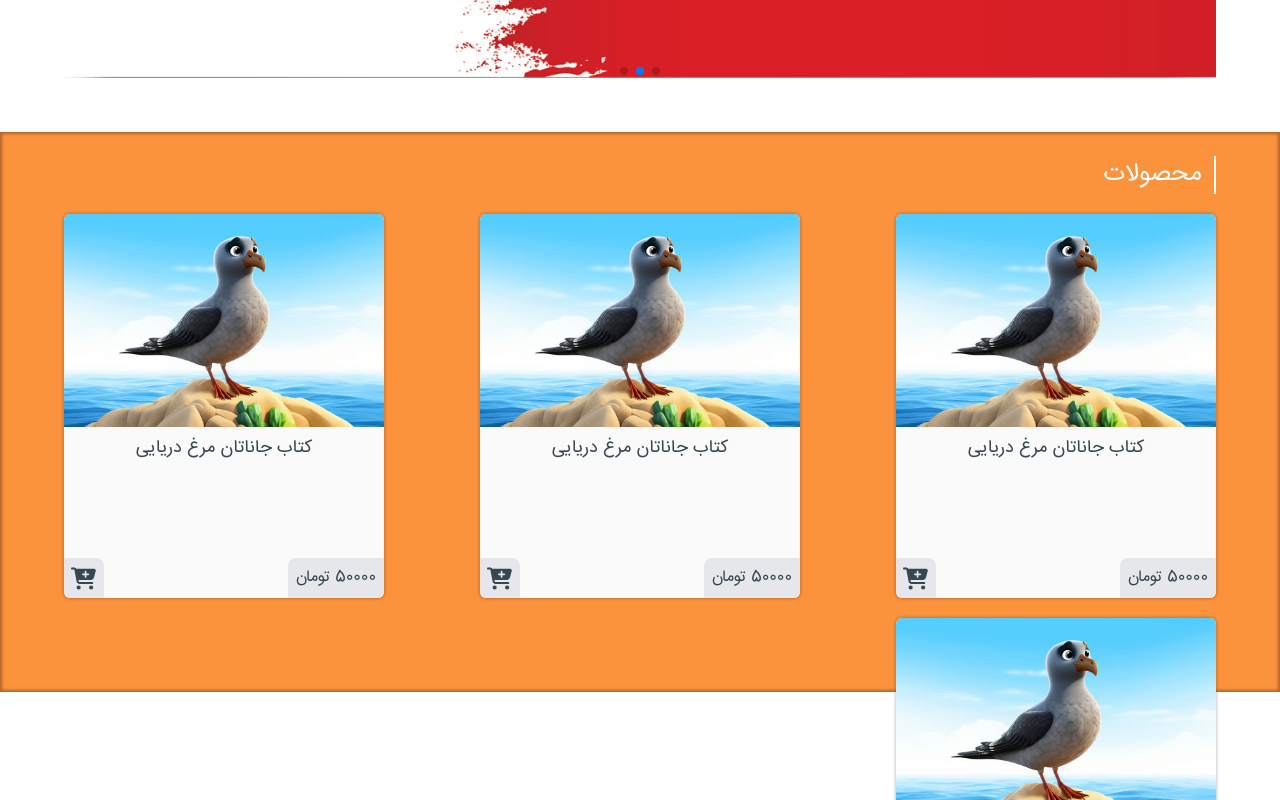
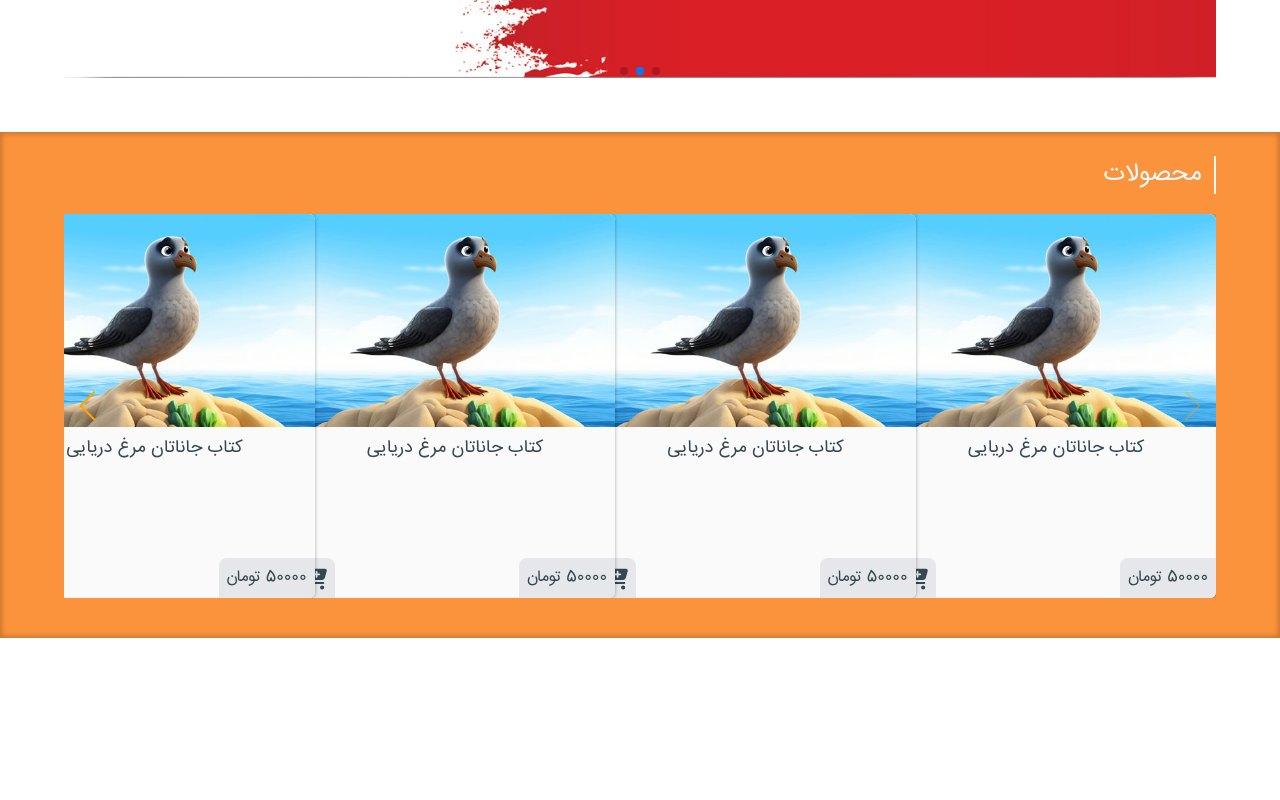
Before and after one commit to jsaraj/File-Store-Website, a Next.js app: page / in a window 1280 px wide. Shown: the part 440-1240 px from the top of the page. After the commit the page ends 1118 px from the top, so only its background shows below. Built offline with nearby package versions, Linux system fonts and the light colour scheme.

Commit message:
create product carousel with swiperjs

```diff
--- a/components/slider/ProductBox.jsx
+++ b/components/slider/ProductBox.jsx
@@ -1,10 +1,11 @@
 import Image from "next/image";
+import Link from "next/link";
 import { FaCartPlus } from "react-icons/fa6";
-
 
 const ProductBox = () => {
     return (
-        <div className=" relative w-80 h-96 bg-zinc-50 shadow-[0px_0px_3px_1px_rgba(0,0,0,0.2)] rounded-md overflow-hidden hover:scale-105 transition-all duration-300">
+        <Link href="#">
+            <div className=" relative w-80 h-96 bg-zinc-50 shadow-[0px_0px_3px_1px_rgba(0,0,0,0.2)] rounded-md overflow-hidden hover:shadow-[0px_0px_6px_2px_rgba(0,0,0,0.4)] ">
                 <Image
                     src="/images/pic/boxPicture.jpg"
                     alt="seagull"
@@ -17,10 +18,11 @@ const ProductBox = () => {
                 <div className="flex justify-between absolute bottom-0 w-full">
                     <p className="bg-gray-200 p-2 rounded-tl-lg ">50000 تومان</p>
                     <span className="bg-gray-200 w-10 h-10 p-2 rounded-tr-lg hover:bg-orange-400 cursor-pointer transition-all duration-200"><FaCartPlus size={25} /></span>
-
                 </div>
 
             </div>
+        </Link>
+
     );
 }
 
--- a/components/slider/ProductSlider.jsx
+++ b/components/slider/ProductSlider.jsx
@@ -1,19 +1,59 @@
-import ProductBox from "./ProductBox";
+"use client"
 
 
 
-const ProductSlider = () => {
+import React, { useRef, useState } from 'react';
+// Import Swiper React components
+import { Swiper, SwiperSlide } from 'swiper/react';
+
+// Import Swiper styles
+import 'swiper/css';
+import 'swiper/css/pagination';
+import { Autoplay, Pagination, Navigation, Scrollbar } from 'swiper/modules'
+import ProductBox from './ProductBox';
+
+export default function App() {
     return (
-        <section className="bg-orange-400 h-[70vh] w-full my-10 px-16 py-6 shadow-inner2">
-            <h2 className="text-white border-r-2 border-white pr-3">محصولات</h2>
-            <div className="flex gap-5 flex-wrap justify-between pt-5">
-                <ProductBox/>
-                <ProductBox/>
-                <ProductBox/>
-                <ProductBox/>
-            </div>
-        </section>
+        <>
+            <section className='bg-orange-400 shadow-inner2 pt-6 pb-10 my-10'>
+                <div className='mx-16'>
+                    <h2 className='text-slate-50 mb-5 border-r-2 pr-3 border-slate-50'>محصولات</h2>
+                    <Swiper
+                        slidesPerView={1}
+                        spaceBetween={10}
+
+                        breakpoints={{
+                            640: {
+                                slidesPerView: 2,
+                                spaceBetween: 20,
+                            },
+                            768: {
+                                slidesPerView: 3,
+                                spaceBetween: 40,
+                            },
+                            1024: {
+                                slidesPerView: 4,
+                                spaceBetween: 50,
+                            },
+                        }}
+                        navigation={true}
+                        scrollbar={{ draggable: true }}
+                        modules={[Pagination, Navigation, Scrollbar]}
+                        className="mySwiper"
+                    >
+                        <SwiperSlide><ProductBox /></SwiperSlide>
+                        <SwiperSlide><ProductBox /></SwiperSlide>
+                        <SwiperSlide><ProductBox /></SwiperSlide>
+                        <SwiperSlide><ProductBox /></SwiperSlide>
+                        <SwiperSlide><ProductBox /></SwiperSlide>
+                        <SwiperSlide><ProductBox /></SwiperSlide>
+                        <SwiperSlide><ProductBox /></SwiperSlide>
+                        <SwiperSlide><ProductBox /></SwiperSlide>
+                        <SwiperSlide><ProductBox /></SwiperSlide>
+                    </Swiper>
+                </div>
+
+            </section>
+        </>
     );
 }
-
-export default ProductSlider;
--- a/src/app/globals.css
+++ b/src/app/globals.css
@@ -8,6 +8,10 @@
     color: #37474f;
 }
 
+.container {
+    display: flex;
+    overflow-x: auto;
+}
 
 @font-face {
     font-family: iransans;
@@ -40,7 +44,8 @@ h6 {
 }
 
 
-.swiper-button-prev:after, .swiper-button-next:after{
+.swiper-button-prev:after,
+.swiper-button-next:after {
     font-size: 30px !important;
     color: orange !important;
 }
--- a/tailwind.config.js
+++ b/tailwind.config.js
@@ -11,7 +11,7 @@ module.exports = {
   theme: {
     extend: {
       boxShadow: {
-        'inner2': '0px 0px 3px 2px rgba(0, 0, 0, 0.3) inset',
+        'inner2': '0px 0px 5px 2px rgba(0, 0, 0, 0.2) inset',
       }
     },
   },
```
Lines whose indentation alone changed are shown as unchanged.
